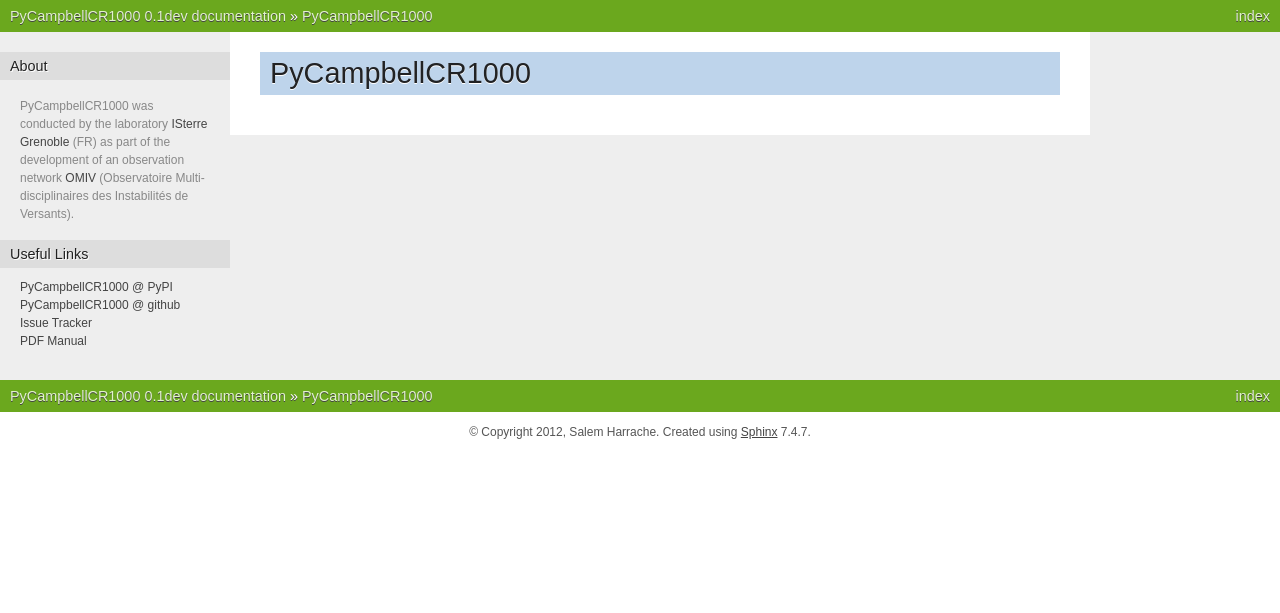
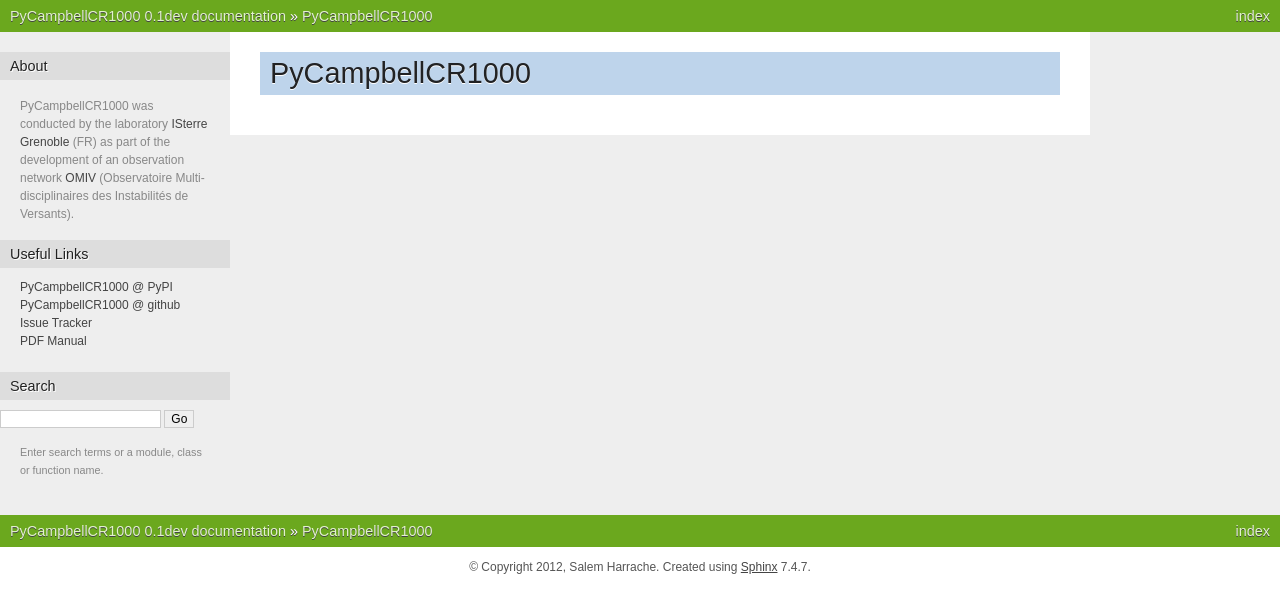
Before and after one commit to LionelDarras/PyCampbellCR1000, a Sphinx documentation site: the page built from docs/index.rst, in a window 1280 px wide. Shown: the top 613 px of the page. Built offline with Sphinx 7.4.7, drawn with Linux system fonts in a browser that asks for light colours.

Commit message:
add search form

```diff
--- a/docs/_templates/sidebarintro.html
+++ b/docs/_templates/sidebarintro.html
@@ -14,3 +14,14 @@
   <li><a href="http://media.readthedocs.org/pdf/pycampbellcr1000/latest/pycampbellcr1000.pdf">
     PDF Manual</a></li>
 </ul>
+
+<h3 style="margin-top: 1.5em;">Search</h3>
+<form class="search" action="search.html" method="get">
+  <input type="text" name="q">
+  <input type="submit" value="Go">
+  <input type="hidden" name="check_keywords" value="yes">
+  <input type="hidden" name="area" value="default">
+</form>
+<p class="searchtip" style="font-size: 90%">
+Enter search terms or a module, class or function name.
+</p>
```
